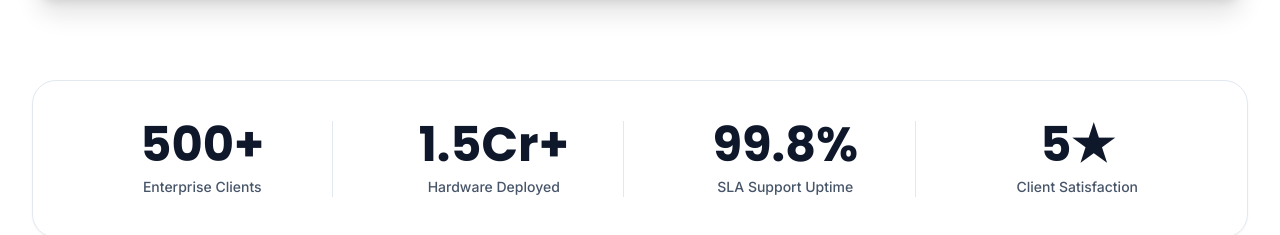
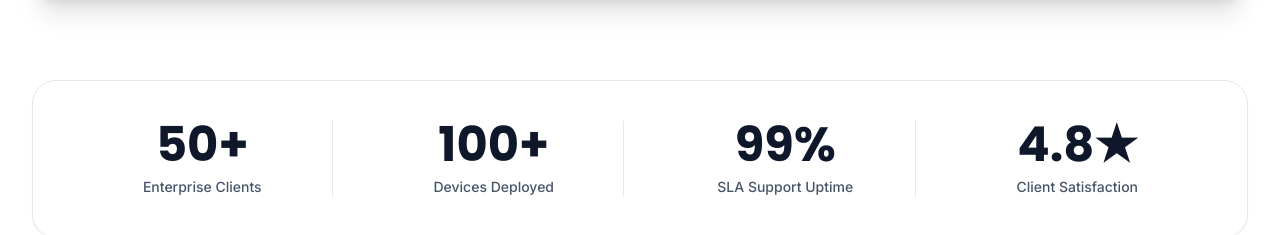
Before and after one commit to MohammedRameezuddin/INFOTRACK-Enterprises, a React (Vite) app: page / in a window 1280 px wide. Shown: the part 2466-2701 px from the top of the page. Built offline with nearby package versions, Linux system fonts and the light colour scheme; no server answers.

Commit message:
fix: use realistic business stats and fix CountUp animation reliability
- Changed inflated numbers to real values: 50+ clients, 100+ devices,
  99% uptime, 4.8★ satisfaction
- Added 1.5s fallback timer to CountUp so stats always animate even
  if IntersectionObserver doesn't fire

```diff
--- a/src/components/LandingPage.tsx
+++ b/src/components/LandingPage.tsx
@@ -45,7 +45,7 @@ const ScrollReveal: React.FC<{ children: React.ReactNode; className?: string }>
   );
 };
 
-// 2. Reusable Stats Count-up Animator (Triggers when scrolled into view)
+// 2. Reusable Stats Count-up Animator (Triggers when scrolled into view, with fallback timer)
 const CountUp: React.FC<{ end: number; duration?: number; suffix?: string; prefix?: string; divisor?: number }> = ({ end, duration = 1500, suffix = '', prefix = '', divisor = 1 }) => {
   const [count, setCount] = useState(0);
   const elementRef = useRef<HTMLSpanElement>(null);
@@ -53,7 +53,7 @@ const CountUp: React.FC<{ end: number; duration?: number; suffix?: string; prefi
   useEffect(() => {
     let started = false;
 
-    const startAnimation = () => {
+    const animate = () => {
       if (started) return;
       started = true;
       let startTimestamp: number | null = null;
@@ -72,7 +72,7 @@ const CountUp: React.FC<{ end: number; duration?: number; suffix?: string; prefi
       (entries) => {
         const [entry] = entries;
         if (entry.isIntersecting) {
-          startAnimation();
+          animate();
         }
       },
       { threshold: 0.1 }
@@ -82,8 +82,8 @@ const CountUp: React.FC<{ end: number; duration?: number; suffix?: string; prefi
       observer.observe(elementRef.current);
     }
 
-    // Safety fallback: start animation after 1.5s even if observer doesn't fire
-    const fallbackTimer = setTimeout(startAnimation, 1500);
+    // Fallback: always trigger animation after 1.5s even if observer doesn't fire
+    const fallbackTimer = setTimeout(animate, 1500);
 
     return () => {
       clearTimeout(fallbackTimer);
@@ -774,10 +774,10 @@ export const LandingPage: React.FC<LandingPageProps> = ({ setView, setSelectedPr
       <ScrollReveal className="max-w-7xl mx-auto px-4 sm:px-6 lg:px-8">
         <div className="grid grid-cols-2 lg:grid-cols-4 gap-4 sm:gap-8 bg-white border border-slate-200 rounded-3xl p-6 sm:p-10 shadow-sm">
           {[
-            { end: 500, prefix: '', suffix: '+', label: 'Enterprise Clients' },
-            { end: 15, prefix: '', suffix: 'Cr+', divisor: 10, label: 'Hardware Deployed' },
-            { end: 998, prefix: '', suffix: '%', divisor: 10, label: 'SLA Support Uptime' },
-            { end: 5, prefix: '', suffix: '★', label: 'Client Satisfaction' }
+            { end: 50, prefix: '', suffix: '+', label: 'Enterprise Clients' },
+            { end: 100, prefix: '', suffix: '+', label: 'Devices Deployed' },
+            { end: 99, prefix: '', suffix: '%', label: 'SLA Support Uptime' },
+            { end: 48, prefix: '', suffix: '★', divisor: 10, label: 'Client Satisfaction' }
           ].map((stat, idx) => (
             <div key={idx} className="text-center space-y-1 sm:space-y-2 border-r border-slate-200 last:border-0">
               <p className="text-2xl sm:text-4xl lg:text-5xl font-heading font-extrabold text-slate-900">
```
